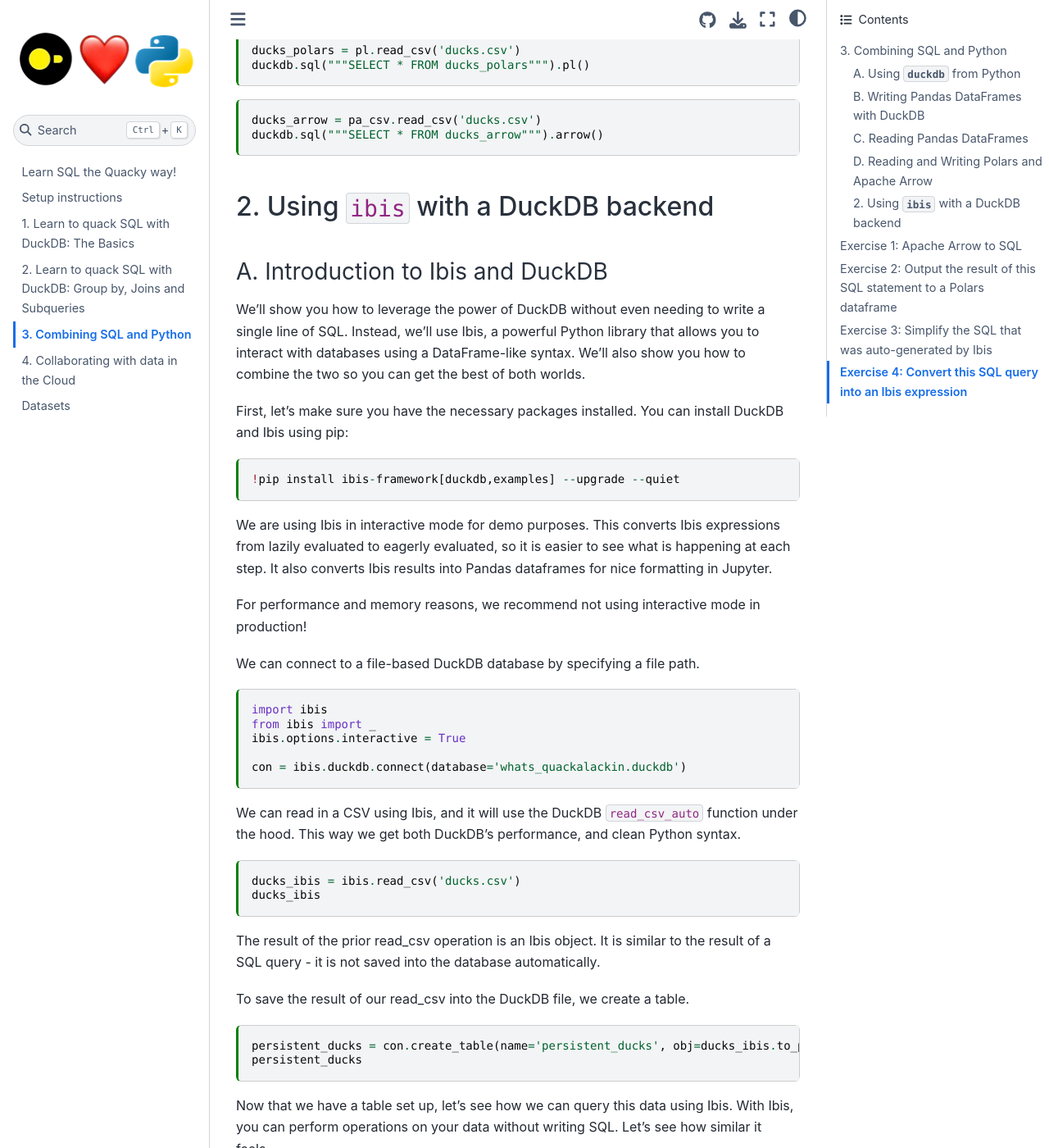
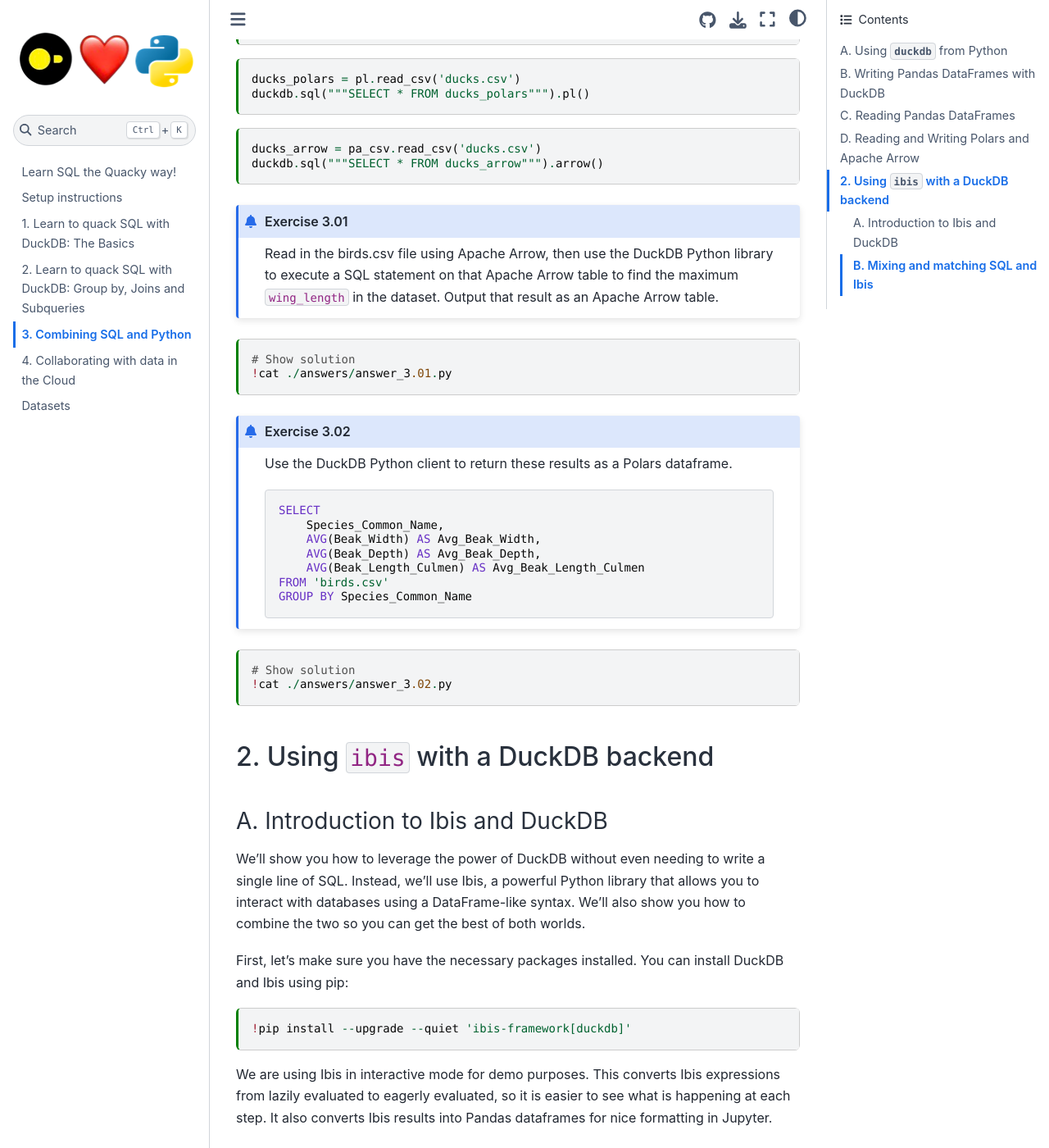
Before and after one commit to MotherDuck-Open-Source/sql-tutorial, a Jupyter Book: the page built from 3_sql-and-python.md, in a window 1280 px wide and 1400 px high, scrolled down 2206 px. Shown: the whole window at 82% size. Built offline with Jupyter Book 1.0.4 settings and Sphinx 7.4.7 and the Sphinx Book theme 1.1.4, drawn with Linux system fonts in a browser that asks for light colours; some of the changed text lies outside the part shown.

Commit message:
section 3 answers

````diff
--- a/3_sql-and-python.md
+++ b/3_sql-and-python.md
@@ -26,11 +26,13 @@
 We will also install a few dataframe libraries, but these are optional unless you would like to do some of your analysis outside of DuckDB!
 
 ```{code-cell}
-!pip install duckdb>=1.0.0 pandas polars pyarrow
+!pip install --upgrade duckdb pandas polars pyarrow -q
 ```
 
 ```{code-cell}
 !wget https://raw.githubusercontent.com/MotherDuck-Open-Source/sql-tutorial/main/data/ducks.csv -q --show-progress
+!wget https://raw.githubusercontent.com/MotherDuck-Open-Source/sql-tutorial/main/answers/answers_3.zip -q
+!unzip -o answers_3.zip -d answers
 ```
 
 DuckDB follows the Python DB API spec, so you can use it the same way you would use another database.
@@ -100,6 +102,33 @@
 duckdb.sql("""SELECT * FROM ducks_arrow""").arrow()
 ```
 
+```{admonition} Exercise 3.01
+Read in the birds.csv file using Apache Arrow, then use the DuckDB Python library to execute a SQL statement on that Apache Arrow table to find the maximum `wing_length` in the dataset. Output that result as an Apache Arrow table.
+```
+```{code-cell}
+# Show solution
+!cat ./answers/answer_3.01.py
+```
+
+```{admonition} Exercise 3.02
+
+Use the DuckDB Python client to return these results as a Polars dataframe.
+
+```sql
+SELECT
+    Species_Common_Name,
+    AVG(Beak_Width) AS Avg_Beak_Width,
+    AVG(Beak_Depth) AS Avg_Beak_Depth,
+    AVG(Beak_Length_Culmen) AS Avg_Beak_Length_Culmen
+FROM 'birds.csv'
+GROUP BY Species_Common_Name
+
+```
+```{code-cell}
+# Show solution
+!cat ./answers/answer_3.02.py
+```
+
 ## 2. Using `ibis` with a DuckDB backend
 
 ### A. Introduction to Ibis and DuckDB
@@ -109,7 +138,7 @@
 First, let's make sure you have the necessary packages installed. You can install DuckDB and Ibis using pip:
 
 ```{code-cell}
-!pip install ibis-framework[duckdb,examples] --upgrade --quiet
+!pip install --upgrade --quiet 'ibis-framework[duckdb]'
 ```
 
 We are using Ibis in interactive mode for demo purposes. This converts Ibis expressions from lazily evaluated to eagerly evaluated, so it is easier to see what is happening at each step. It also converts Ibis results into Pandas dataframes for nice formatting in Jupyter.
@@ -219,36 +248,8 @@
 * How to see the SQL that Ibis is running on your behalf
 * How to mix and match SQL and Ibis
 
-# Exercise 1: Apache Arrow to SQL
-Read in the birds.csv file using Apache Arrow, then use the DuckDB Python library to execute a SQL statement on that Apache Arrow table to find the maximum `wing_length` in the dataset. Output that result as an Apache Arrow table.
 
-```{code-cell}
-
-
-```
-
-
-# Exercise 2: Output the result of this SQL statement to a Polars dataframe
-
-Use the DuckDB Python client to return these results as a Polars dataframe.
-
-```sql
-SELECT
-    Species_Common_Name,
-    AVG(Beak_Width) AS Avg_Beak_Width,
-    AVG(Beak_Depth) AS Avg_Beak_Depth,
-    AVG(Beak_Length_Culmen) AS Avg_Beak_Length_Culmen
-FROM 'birds.csv'
-GROUP BY Species_Common_Name
-```
-
-```{code-cell}
-
-
-```
-
-
-# Exercise 3: Simplify the SQL that was auto-generated by Ibis
+```{admonition} Exercise 3.03
 
 The SQL that Ibis generated to find the people who discovered the most duck species is not the most concise. Can you re-write the Ibis SQL (listed below) to its simplest possible form, using DuckDB's Python client?
 
@@ -276,13 +277,13 @@
 ORDER BY
   "t2"."Count(name)" DESC
 ```
-
 ```{code-cell}
+# Show solution
+!cat ./answers/answer_3.03.py
+```
 
 
-```
-
-# Exercise 4: Convert this SQL query into an Ibis expression
+```{admonition} Exercise 3.04
 
 Convert the SQL query below into an Ibis expression. You are welcome to ignore the column renaming - think of it as a "stretch-goal" if you have time! We did not cover how to do that yet.
 ```sql
@@ -295,13 +296,15 @@
 GROUP BY Species_Common_Name
 ```
 
+```{admonition} Exercise 3.04
+
 Hint: Read directly from a csv file - no need to create a persistent table!
 
 Hint 2: Ibis uses `mean` instead of `avg`!
 
 Hint 3: Ibis aggregate documentation: https://ibis-project.org/reference/expression-tables#ibis.expr.types.relations.Table.aggregate
-
+```
 ```{code-cell}
-
-
+# Show solution
+!cat ./answers/answer_3.04.py
 ```
````
Also changed, not shown: 8 other files.
